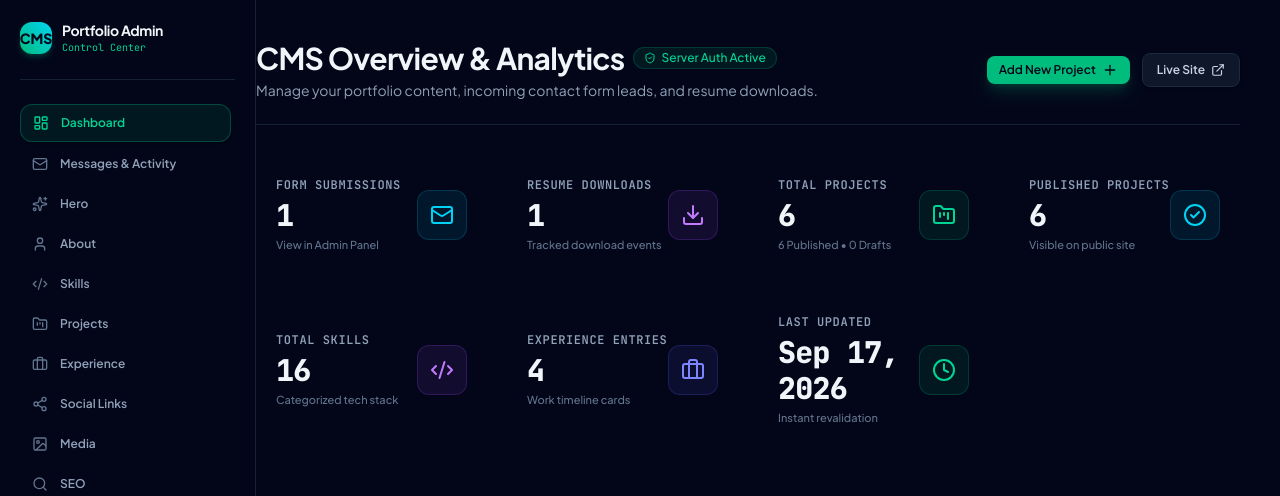
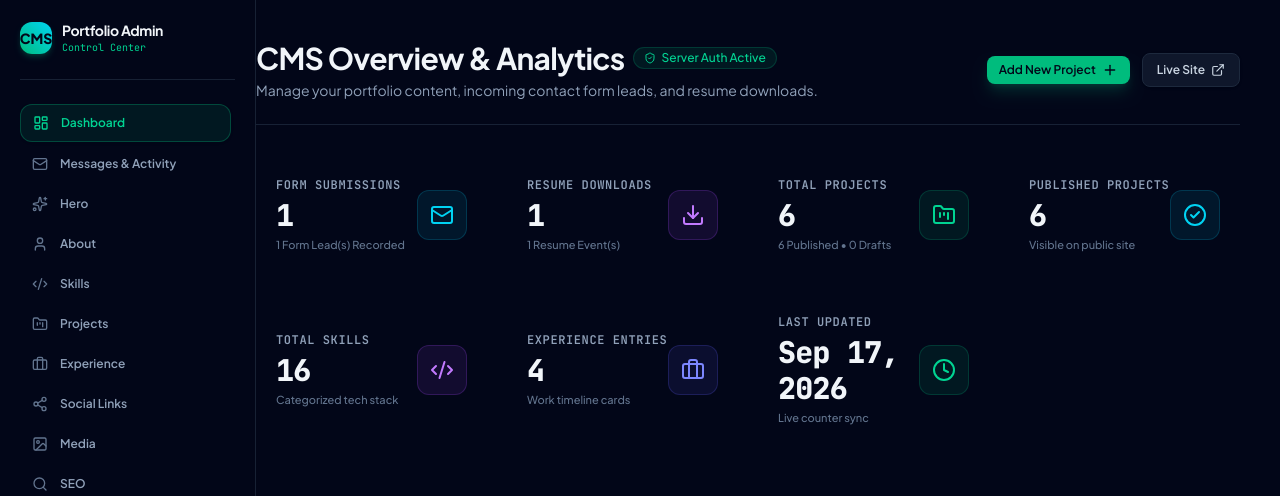
Before and after one commit to devchandra-web/Portfolio, a Next.js app: page /admin in a window 1280 px wide. Shown: the top 496 px of the page. Built offline with nearby package versions, Linux system fonts and the light colour scheme; no server answers.

Commit message:
fix: make admin dashboard quantity counters update in real-time when resume downloaded or form submitted

```diff
--- a/app/admin/page.tsx
+++ b/app/admin/page.tsx
@@ -2,7 +2,7 @@ import React from "react";
 import Link from "next/link";
 import { prisma } from "@/lib/db/prisma";
 import { AdminHeader } from "@/components/admin/AdminHeader";
-import { StatCard } from "@/components/admin/StatCard";
+import { AdminDashboardStats } from "@/components/admin/AdminDashboardStats";
 import { GlassCard } from "@/components/ui/GlassCard";
 import { Button } from "@/components/ui/Button";
 import { PROJECTS_DATA } from "@/data/projects";
@@ -84,57 +84,16 @@ export default async function AdminDashboardPage() {
       />
 
       {/* Statistics Cards Grid */}
-      <div className="grid grid-cols-1 sm:grid-cols-2 lg:grid-cols-4 gap-5 mb-10">
-        <StatCard
-          title="Form Submissions"
-          value={contactCount}
-          subtitle="View in Admin Panel"
-          icon={Mail}
-          color="cyan"
-        />
-        <StatCard
-          title="Resume Downloads"
-          value={downloadCount}
-          subtitle="Tracked download events"
-          icon={Download}
-          color="purple"
-        />
-        <StatCard
-          title="Total Projects"
-          value={totalProjects}
-          subtitle={`${publishedProjects} Published • ${draftProjects} Drafts`}
-          icon={FolderKanban}
-          color="emerald"
-        />
-        <StatCard
-          title="Published Projects"
-          value={publishedProjects}
-          subtitle="Visible on public site"
-          icon={CheckCircle2}
-          color="cyan"
-        />
-        <StatCard
-          title="Total Skills"
-          value={totalSkills}
-          subtitle="Categorized tech stack"
-          icon={Code2}
-          color="purple"
-        />
-        <StatCard
-          title="Experience Entries"
-          value={totalExperience}
-          subtitle="Work timeline cards"
-          icon={Briefcase}
-          color="indigo"
-        />
-        <StatCard
-          title="Last Updated"
-          value={lastUpdated}
-          subtitle="Instant revalidation"
-          icon={Clock}
-          color="emerald"
-        />
-      </div>
+      <AdminDashboardStats
+        initialContactCount={contactCount}
+        initialDownloadCount={downloadCount}
+        totalProjects={totalProjects}
+        publishedProjects={publishedProjects}
+        draftProjects={draftProjects}
+        totalSkills={totalSkills}
+        totalExperience={totalExperience}
+        lastUpdated={lastUpdated}
+      />
 
       {/* Quick Actions & Recent Shortcut Cards */}
       <div className="grid grid-cols-1 lg:grid-cols-12 gap-8 mb-10">
--- /dev/null
+++ b/components/admin/AdminDashboardStats.tsx
@@ -0,0 +1,177 @@
+"use client";
+
+import React, { useState, useEffect } from "react";
+import { StatCard } from "./StatCard";
+import {
+  FolderKanban,
+  CheckCircle2,
+  Code2,
+  Briefcase,
+  Clock,
+  Mail,
+  Download
+} from "lucide-react";
+
+interface AdminDashboardStatsProps {
+  initialContactCount: number;
+  initialDownloadCount: number;
+  totalProjects: number;
+  publishedProjects: number;
+  draftProjects: number;
+  totalSkills: number;
+  totalExperience: number;
+  lastUpdated: string;
+}
+
+export const AdminDashboardStats: React.FC<AdminDashboardStatsProps> = ({
+  initialContactCount,
+  initialDownloadCount,
+  totalProjects,
+  publishedProjects,
+  draftProjects,
+  totalSkills,
+  totalExperience,
+  lastUpdated,
+}) => {
+  const [contactCount, setContactCount] = useState<number>(initialContactCount);
+  const [downloadCount, setDownloadCount] = useState<number>(initialDownloadCount);
+
+  const fetchLiveCounts = async () => {
+    try {
+      // 1. Check client local storage for persisted submissions & downloads
+      let localSubCount = 0;
+      let localDlCount = 0;
+
+      try {
+        const savedSubs = localStorage.getItem("portfolio_admin_submissions");
+        const savedDls = localStorage.getItem("portfolio_admin_downloads");
+        if (savedSubs) {
+          const parsedSubs = JSON.parse(savedSubs);
+          if (Array.isArray(parsedSubs)) localSubCount = parsedSubs.length;
+        }
+        if (savedDls) {
+          const parsedDls = JSON.parse(savedDls);
+          if (Array.isArray(parsedDls)) localDlCount = parsedDls.length;
+        }
+      } catch {
+        // Ignore storage errors
+      }
+
+      // 2. Fetch live counts from API endpoints with no-store cache
+      const [subsRes, dlsRes] = await Promise.all([
+        fetch("/api/contact", { cache: "no-store" }),
+        fetch("/api/resume-download", { cache: "no-store" }),
+      ]);
+
+      let apiSubCount = 0;
+      let apiDlCount = 0;
+
+      if (subsRes.ok && dlsRes.ok) {
+        const subsJson = await subsRes.json();
+        const dlsJson = await dlsRes.json();
+        if (subsJson.success && Array.isArray(subsJson.data)) {
+          apiSubCount = subsJson.data.length;
+          // Sync to localStorage
+          try {
+            const savedSubs = localStorage.getItem("portfolio_admin_submissions");
+            const existing = savedSubs ? JSON.parse(savedSubs) : [];
+            const map = new Map();
+            for (const item of existing) map.set(item.id, item);
+            for (const item of subsJson.data) map.set(item.id, item);
+            const merged = Array.from(map.values());
+            localStorage.setItem("portfolio_admin_submissions", JSON.stringify(merged));
+            localSubCount = merged.length;
+          } catch {
+            // Ignore
+          }
+        }
+        if (dlsJson.success && Array.isArray(dlsJson.data)) {
+          apiDlCount = dlsJson.data.length;
+          // Sync to localStorage
+          try {
+            const savedDls = localStorage.getItem("portfolio_admin_downloads");
+            const existing = savedDls ? JSON.parse(savedDls) : [];
+            const map = new Map();
+            for (const item of existing) map.set(item.id, item);
+            for (const item of dlsJson.data) map.set(item.id, item);
+            const merged = Array.from(map.values());
+            localStorage.setItem("portfolio_admin_downloads", JSON.stringify(merged));
+            localDlCount = merged.length;
+          } catch {
+            // Ignore
+          }
+        }
+      }
+
+      // Compute maximum quantity count so counter only INCREASES when new data arrives
+      const finalContactCount = Math.max(initialContactCount, localSubCount, apiSubCount);
+      const finalDownloadCount = Math.max(initialDownloadCount, localDlCount, apiDlCount);
+
+      setContactCount(finalContactCount);
+      setDownloadCount(finalDownloadCount);
+    } catch {
+      // Ignore network errors
+    }
+  };
+
+  useEffect(() => {
+    fetchLiveCounts();
+    // Real-time live polling every 3 seconds for instant counter increase
+    const interval = setInterval(fetchLiveCounts, 3000);
+    return () => clearInterval(interval);
+  }, []);
+
+  return (
+    <div className="grid grid-cols-1 sm:grid-cols-2 lg:grid-cols-4 gap-5 mb-10">
+      <StatCard
+        title="Form Submissions"
+        value={contactCount}
+        subtitle={contactCount > 0 ? `${contactCount} Form Lead(s) Recorded` : "No submissions yet"}
+        icon={Mail}
+        color="cyan"
+      />
+      <StatCard
+        title="Resume Downloads"
+        value={downloadCount}
+        subtitle={downloadCount > 0 ? `${downloadCount} Resume Event(s)` : "No downloads yet"}
+        icon={Download}
+        color="purple"
+      />
+      <StatCard
+        title="Total Projects"
+        value={totalProjects}
+        subtitle={`${publishedProjects} Published • ${draftProjects} Drafts`}
+        icon={FolderKanban}
+        color="emerald"
+      />
+      <StatCard
+        title="Published Projects"
+        value={publishedProjects}
+        subtitle="Visible on public site"
+        icon={CheckCircle2}
+        color="cyan"
+      />
+      <StatCard
+        title="Total Skills"
+        value={totalSkills}
+        subtitle="Categorized tech stack"
+        icon={Code2}
+        color="purple"
+      />
+      <StatCard
+        title="Experience Entries"
+        value={totalExperience}
+        subtitle="Work timeline cards"
+        icon={Briefcase}
+        color="indigo"
+      />
+      <StatCard
+        title="Last Updated"
+        value={lastUpdated}
+        subtitle="Live counter sync"
+        icon={Clock}
+        color="emerald"
+      />
+    </div>
+  );
+};
```
